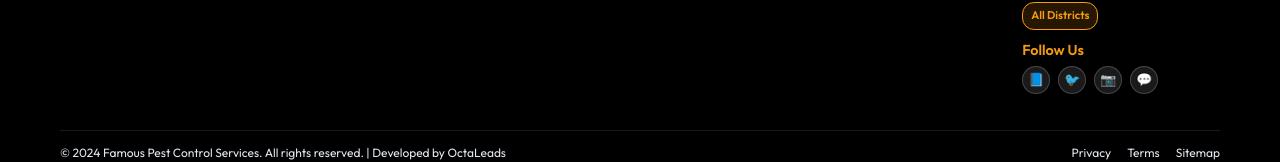
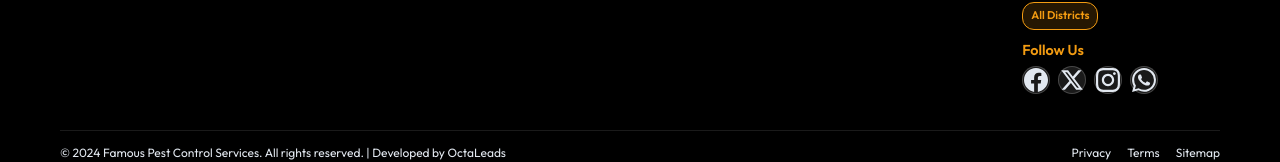
Before and after one commit to octaleadsprivatelimited-cloud/FamousPestcontrol, a React (Vite) app: page / in a window 1280 px wide. Shown: the part 5816-5978 px from the top of the page. Built offline with nearby package versions, Linux system fonts and the light colour scheme.

Commit message:
Update social media icons to latest versions with X (Twitter) and modern Instagram icons

```diff
--- a/src/components/Footer.jsx
+++ b/src/components/Footer.jsx
@@ -130,10 +130,26 @@
 							<div className="social-links">
 								<h5>Follow Us</h5>
 								<div className="social-icons">
-									<a href="#" className="social-link" aria-label="Facebook">📘</a>
-									<a href="#" className="social-link" aria-label="Twitter">🐦</a>
-									<a href="#" className="social-link" aria-label="Instagram">📷</a>
-									<a href="https://wa.me/919700299977" className="social-link" aria-label="WhatsApp">💬</a>
+									<a href="#" className="social-link" aria-label="Facebook">
+										<svg width="24" height="24" viewBox="0 0 24 24" fill="currentColor">
+											<path d="M24 12.073c0-6.627-5.373-12-12-12s-12 5.373-12 12c0 5.99 4.388 10.954 10.125 11.854v-8.385H7.078v-3.47h3.047V9.43c0-3.007 1.792-4.669 4.533-4.669 1.312 0 2.686.235 2.686.235v2.953H15.83c-1.491 0-1.956.925-1.956 1.874v2.25h3.328l-.532 3.47h-2.796v8.385C19.612 23.027 24 18.062 24 12.073z"/>
+										</svg>
+									</a>
+									<a href="#" className="social-link" aria-label="X (Twitter)">
+										<svg width="24" height="24" viewBox="0 0 24 24" fill="currentColor">
+											<path d="M18.244 2.25h3.308l-7.227 8.26 8.502 11.24H16.17l-5.214-6.817L4.99 21.75H1.68l7.73-8.835L1.254 2.25H8.08l4.713 6.231zm-1.161 17.52h1.833L7.084 4.126H5.117z"/>
+										</svg>
+									</a>
+									<a href="#" className="social-link" aria-label="Instagram">
+										<svg width="24" height="24" viewBox="0 0 24 24" fill="currentColor">
+											<path d="M12 2.163c3.204 0 3.584.012 4.85.07 3.252.148 4.771 1.691 4.919 4.919.058 1.265.069 1.645.069 4.849 0 3.205-.012 3.584-.069 4.849-.149 3.225-1.664 4.771-4.919 4.919-1.266.058-1.644.07-4.85.07-3.204 0-3.584-.012-4.849-.07-3.26-.149-4.771-1.699-4.919-4.92-.058-1.265-.07-1.644-.07-4.849 0-3.204.013-3.583.07-4.849.149-3.227 1.664-4.771 4.919-4.919 1.266-.057 1.645-.069 4.849-.069zm0-2.163c-3.259 0-3.667.014-4.947.072-4.358.2-6.78 2.618-6.98 6.98-.059 1.281-.073 1.689-.073 4.948 0 3.259.014 3.668.072 4.948.2 4.358 2.618 6.78 6.98 6.98 1.281.058 1.689.072 4.948.072 3.259 0 3.668-.014 4.948-.072 4.354-.2 6.782-2.618 6.979-6.98.059-1.28.073-1.689.073-4.948 0-3.259-.014-3.667-.072-4.947-.196-4.354-2.617-6.78-6.979-6.98-1.281-.059-1.69-.073-4.949-.073zm0 5.838c-3.403 0-6.162 2.759-6.162 6.162s2.759 6.163 6.162 6.163 6.162-2.759 6.162-6.163c0-3.403-2.759-6.162-6.162-6.162zm0 10.162c-2.209 0-4-1.79-4-4 0-2.209 1.791-4 4-4s4 1.791 4 4c0 2.21-1.791 4-4 4zm6.406-11.845c-.796 0-1.441.645-1.441 1.44s.645 1.44 1.441 1.44c.795 0 1.439-.645 1.439-1.44s-.644-1.44-1.439-1.44z"/>
+										</svg>
+									</a>
+									<a href="https://wa.me/919700299977" className="social-link" aria-label="WhatsApp">
+										<svg width="24" height="24" viewBox="0 0 24 24" fill="currentColor">
+											<path d="M17.472 14.382c-.297-.149-1.758-.867-2.03-.967-.273-.099-.471-.148-.67.15-.197.297-.767.966-.94 1.164-.173.199-.347.223-.644.075-.297-.15-1.255-.463-2.39-1.475-.883-.788-1.48-1.761-1.653-2.059-.173-.297-.018-.458.13-.606.134-.133.298-.347.446-.52.149-.174.198-.298.298-.497.099-.198.05-.371-.025-.52-.075-.149-.669-1.612-.916-2.207-.242-.579-.487-.5-.669-.51-.173-.008-.371-.01-.57-.01-.198 0-.52.074-.792.372-.272.297-1.04 1.016-1.04 2.479 0 1.462 1.065 2.875 1.213 3.074.149.198 2.096 3.2 5.077 4.487.709.306 1.262.489 1.694.625.712.227 1.36.195 1.871.118.571-.085 1.758-.719 2.006-1.413.248-.694.248-1.289.173-1.413-.074-.124-.272-.198-.57-.347m-5.421 7.403h-.004a9.87 9.87 0 01-5.031-1.378l-.361-.214-3.741.982.998-3.648-.235-.374a9.86 9.86 0 01-1.51-5.26c.001-5.45 4.436-9.884 9.888-9.884 2.64 0 5.122 1.03 6.988 2.898a9.825 9.825 0 012.893 6.994c-.003 5.45-4.437 9.884-9.885 9.884m8.413-18.297A11.815 11.815 0 0012.05 0C5.495 0 .08 5.425.08 12.05c0 2.096.547 4.142 1.588 5.945L.05 24l6.305-1.654a11.882 11.882 0 005.683 1.448h.005c6.554 0 11.89-5.335 11.89-11.893A11.821 11.821 0 0020.885 3.488"/>
+										</svg>
+									</a>
 								</div>
 							</div>
 						</div>
```
